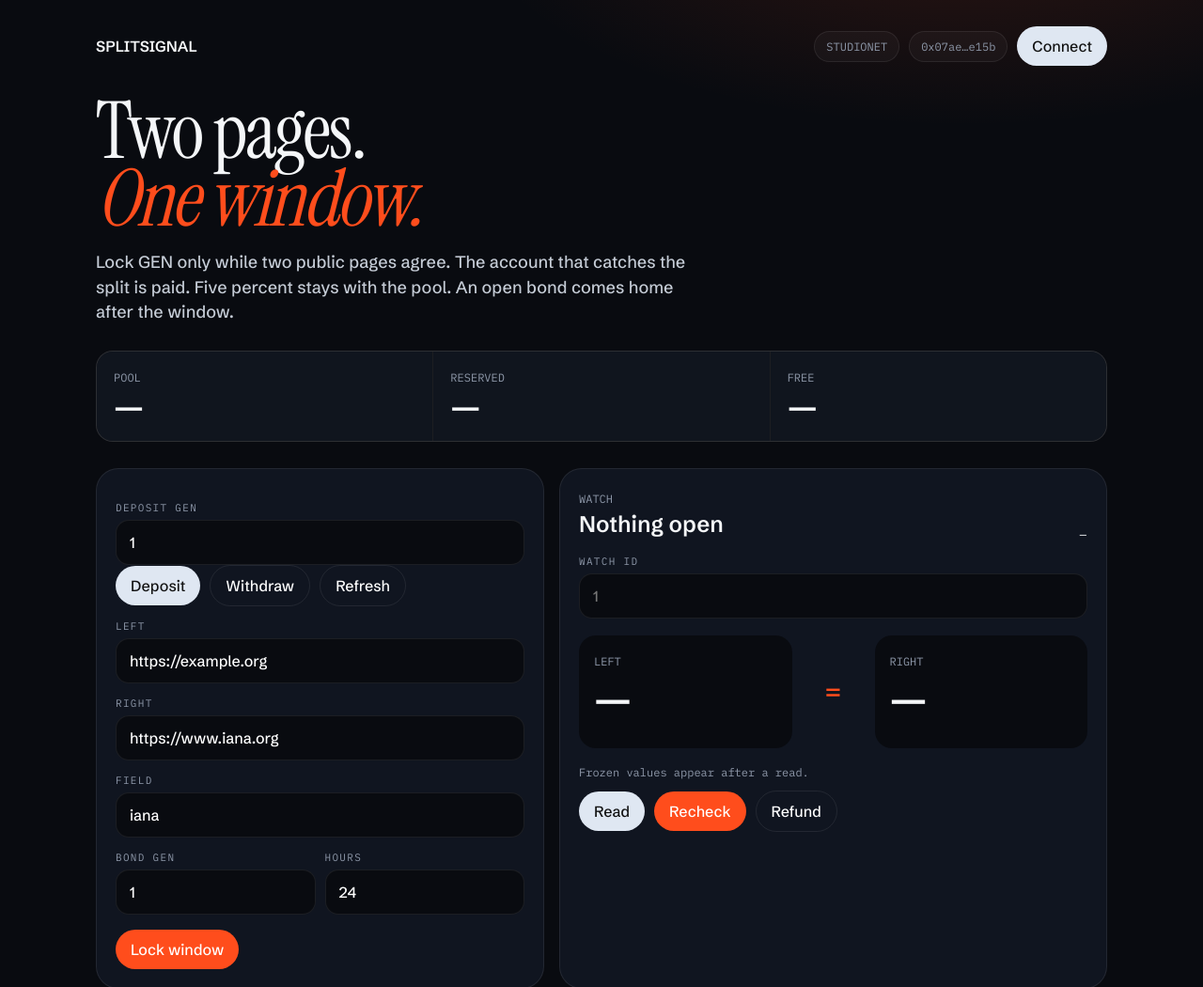
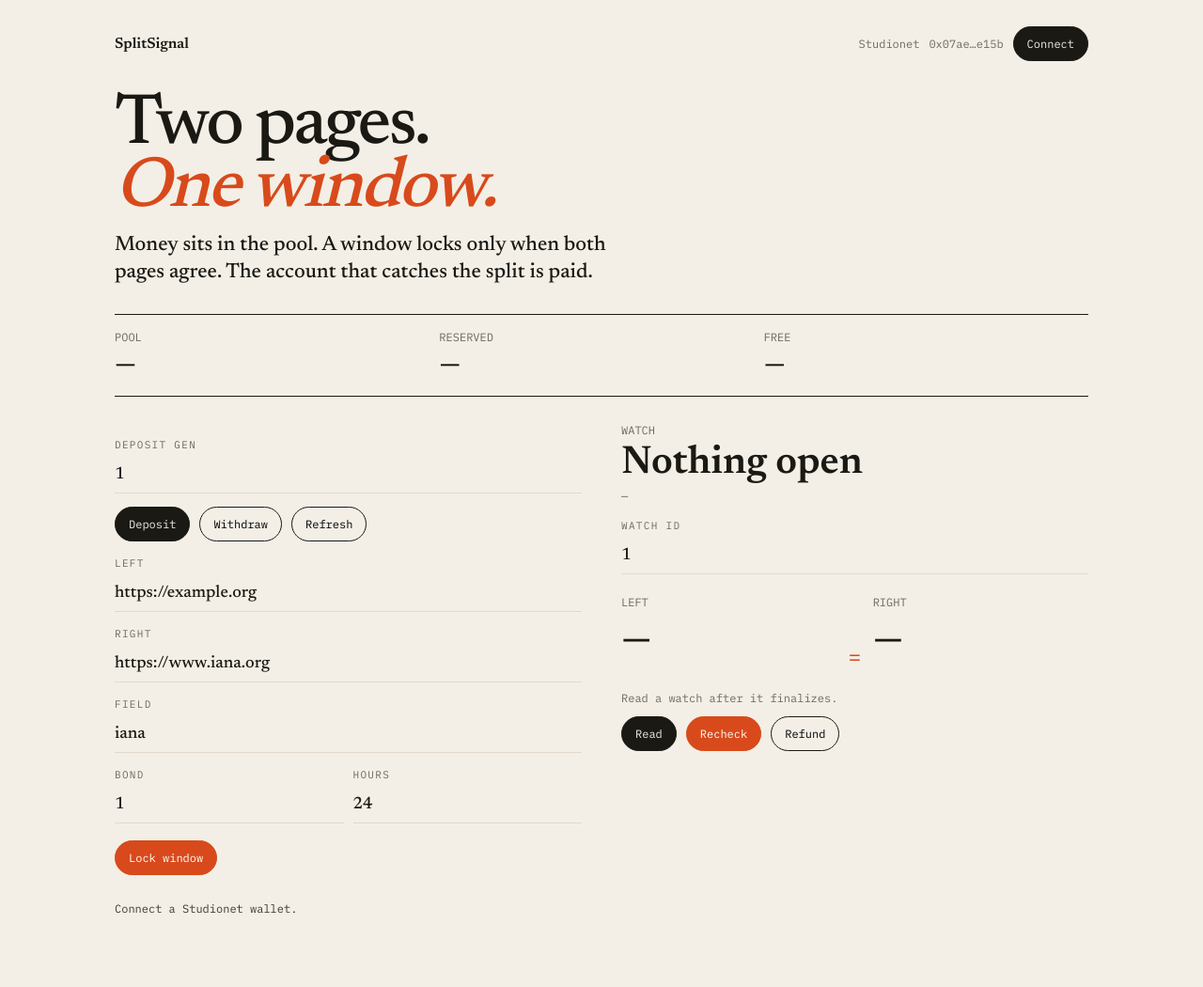
Before and after one commit to bearbaba/SplitSignal, a plain HTML site: page index.html in a window 1280 px wide. Shown: the top 1050 px of the page at 94% size. Drawn offline with Linux system fonts and the light colour scheme.

Commit message:
Replace the desk with a paper layout

```diff
--- a/index.html
+++ b/index.html
@@ -4,51 +4,47 @@
 <meta charset="utf-8" />
 <meta name="viewport" content="width=device-width, initial-scale=1" />
 <title>SplitSignal</title>
-<link href="https://fonts.googleapis.com/css2?family=IBM+Plex+Mono:wght@400;500&family=Instrument+Serif&family=Schibsted+Grotesk:wght@500;600&display=swap" rel="stylesheet" />
+<link href="https://fonts.googleapis.com/css2?family=IBM+Plex+Mono:wght@400;500&family=Newsreader:opsz,wght@6..72,500;6..72,600&display=swap" rel="stylesheet" />
 <style>
-  :root { --bg:#090b10; --card:#121722; --line:rgba(255,255,255,.08); --muted:#8d97a8; --ink:#f4f6f8; --hot:#ff4d1c; }
+  :root { --bg:#f3efe6; --ink:#1b1914; --muted:#6f6a60; --line:#e2d9cc; --hot:#d84a1b; --card:#fffdf8; }
   * { box-sizing:border-box; }
-  body { margin:0; background:radial-gradient(900px 420px at 80% -10%, rgba(255,77,28,.16), transparent 60%), var(--bg); color:var(--ink); font-family:"Schibsted Grotesk",sans-serif; }
-  main { max-width:1120px; margin:0 auto; padding:28px 22px 80px; }
+  body { margin:0; background:var(--bg); color:var(--ink); font-family:"Newsreader",serif; }
+  main { max-width:1080px; margin:0 auto; padding:28px 22px 80px; }
   nav, .row { display:flex; gap:10px; align-items:center; flex-wrap:wrap; }
   nav { justify-content:space-between; }
-  a, .mono { color:var(--muted); font-family:"IBM Plex Mono",monospace; font-size:12px; text-decoration:none; }
-  .chip { border:1px solid var(--line); border-radius:999px; padding:8px 12px; background:rgba(255,255,255,.03); }
-  h1 { font-family:"Instrument Serif",serif; font-size:84px; font-weight:400; line-height:.86; margin:34px 0 12px; letter-spacing:-.03em; }
-  h1 em { font-style:italic; color:var(--hot); }
-  .lead { max-width:640px; color:#c5ccd6; font-size:18px; line-height:1.45; }
-  .strip { display:grid; grid-template-columns:repeat(3,1fr); gap:1px; background:var(--line); border:1px solid var(--line); border-radius:18px; overflow:hidden; margin:28px 0; }
-  .strip div { background:#10151e; padding:16px 18px; }
-  .strip b { display:block; font-size:32px; margin-top:4px; }
-  .desk { display:grid; grid-template-columns:.9fr 1.1fr; gap:16px; }
-  section { background:rgba(18,23,34,.92); border:1px solid var(--line); border-radius:24px; padding:20px; }
-  label { display:block; margin:14px 0 6px; color:var(--muted); font-family:"IBM Plex Mono",monospace; font-size:11px; letter-spacing:.12em; }
-  input { width:100%; border:1px solid var(--line); background:#090b10; color:white; border-radius:14px; padding:13px 14px; font:inherit; }
-  button { font:inherit; border:0; border-radius:999px; padding:11px 16px; cursor:pointer; }
-  .hot { background:var(--hot); color:white; } .blue { background:#dfe7f2; color:#111; } .ghost { background:transparent; color:white; border:1px solid var(--line); }
-  .head { display:flex; justify-content:space-between; align-items:end; }
-  .pill { font-family:"IBM Plex Mono",monospace; font-size:12px; letter-spacing:.08em; }
-  .pair { display:grid; grid-template-columns:1fr 72px 1fr; gap:8px; margin:18px 0; }
-  .src { background:#090b10; border-radius:18px; padding:16px; min-height:120px; }
-  .src b { display:block; font-size:40px; margin:8px 0; }
-  .mark { display:grid; place-items:center; color:var(--hot); font-size:28px; }
-  pre { margin-top:18px; white-space:pre-wrap; font-family:"IBM Plex Mono",monospace; font-size:12px; color:#d5dbe3; }
-  @media (max-width:860px) { h1 { font-size:52px; } .desk, .strip, .pair { grid-template-columns:1fr; } .mark { display:none; } }
+  .mono, a { font-family:"IBM Plex Mono",monospace; font-size:12px; color:var(--muted); text-decoration:none; }
+  h1 { font-size:76px; line-height:.88; font-weight:500; margin:36px 0 12px; letter-spacing:-.035em; }
+  h1 i { color:var(--hot); font-style:italic; }
+  .lead { max-width:560px; font-size:22px; line-height:1.35; margin:0 0 28px; }
+  .nums { display:grid; grid-template-columns:repeat(3,1fr); border-top:1px solid var(--ink); border-bottom:1px solid var(--ink); }
+  .nums div { padding:16px 0; }
+  .nums b { display:block; font-size:34px; margin-top:4px; }
+  .desk { display:grid; grid-template-columns:1fr 1fr; gap:42px; margin-top:28px; }
+  label { display:block; margin:16px 0 6px; font-family:"IBM Plex Mono",monospace; font-size:11px; letter-spacing:.12em; color:var(--muted); }
+  input { width:100%; border:0; border-bottom:1px solid var(--line); background:transparent; color:var(--ink); padding:10px 0; font:18px "Newsreader",serif; }
+  button { font-family:"IBM Plex Mono",monospace; font-size:12px; border:1px solid var(--ink); background:transparent; border-radius:999px; padding:10px 14px; cursor:pointer; }
+  .hot { background:var(--hot); color:white; border-color:var(--hot); }
+  .fill { background:var(--ink); color:var(--bg); }
+  .split { display:grid; grid-template-columns:1fr auto 1fr; gap:12px; align-items:end; margin:22px 0; }
+  .src b { display:block; font-size:48px; line-height:1; margin:8px 0; }
+  .eq { font-size:28px; color:var(--hot); }
+  pre { margin-top:28px; white-space:pre-wrap; font-family:"IBM Plex Mono",monospace; font-size:12px; color:#3d3a34; }
+  @media (max-width:800px) { h1 { font-size:48px; } .desk, .nums, .split { grid-template-columns:1fr; } .eq { display:none; } }
 </style>
 </head>
 <body>
 <main>
   <nav>
-    <b>SPLITSIGNAL</b>
+    <b>SplitSignal</b>
     <div class="row">
-      <span class="chip mono">STUDIONET</span>
-      <a class="chip" href="https://studio.genlayer.com/?import-contract=0x07aeE113dD0248DB23BC0259ba1197D0cFC9e15b">0x07ae…e15b</a>
-      <button id="connect" class="blue">Connect</button>
+      <span class="mono">Studionet</span>
+      <a href="https://studio.genlayer.com/?import-contract=0x07aeE113dD0248DB23BC0259ba1197D0cFC9e15b">0x07ae…e15b</a>
+      <button id="connect" class="fill">Connect</button>
     </div>
   </nav>
-  <h1>Two pages.<br><em>One window.</em></h1>
-  <p class="lead">Lock GEN only while two public pages agree. The account that catches the split is paid. Five percent stays with the pool. An open bond comes home after the window.</p>
-  <div class="strip">
+  <h1>Two pages.<br><i>One window.</i></h1>
+  <p class="lead">Money sits in the pool. A window locks only when both pages agree. The account that catches the split is paid.</p>
+  <div class="nums">
     <div><span class="mono">POOL</span><b id="poolVal">—</b></div>
     <div><span class="mono">RESERVED</span><b id="reservedVal">—</b></div>
     <div><span class="mono">FREE</span><b id="freeVal">—</b></div>
@@ -56,26 +52,28 @@
   <div class="desk">
     <section>
       <label>DEPOSIT GEN</label><input id="dep" value="1" />
-      <div class="row"><button class="blue" id="deposit">Deposit</button><button class="ghost" id="withdraw">Withdraw</button><button class="ghost" id="refresh">Refresh</button></div>
+      <div class="row" style="margin-top:14px"><button id="deposit" class="fill">Deposit</button><button id="withdraw">Withdraw</button><button id="refresh">Refresh</button></div>
       <label>LEFT</label><input id="left" value="https://example.org" />
       <label>RIGHT</label><input id="right" value="https://www.iana.org" />
       <label>FIELD</label><input id="field" value="iana" />
       <div class="row">
-        <div style="flex:1"><label>BOND GEN</label><input id="bond" value="1" /></div>
+        <div style="flex:1"><label>BOND</label><input id="bond" value="1" /></div>
         <div style="flex:1"><label>HOURS</label><input id="hours" value="24" /></div>
       </div>
-      <div class="row" style="margin-top:16px"><button class="hot" id="openWatch">Lock window</button></div>
+      <div class="row" style="margin-top:18px"><button id="openWatch" class="hot">Lock window</button></div>
     </section>
     <section>
-      <div class="head"><div><span class="mono">WATCH</span><h2 id="title" style="margin:4px 0">Nothing open</h2></div><span class="pill" id="pill">—</span></div>
-      <label>WATCH ID</label><input id="id" placeholder="1" />
-      <div class="pair">
+      <span class="mono">WATCH</span>
+      <h2 id="title" style="font-size:42px;margin:6px 0">Nothing open</h2>
+      <span class="mono" id="pill">—</span>
+      <label>WATCH ID</label><input id="id" value="1" />
+      <div class="split">
         <div class="src"><span class="mono">LEFT</span><b id="leftVal">—</b><span class="mono" id="leftUrl"></span></div>
-        <div class="mark" id="mark">=</div>
+        <div class="eq" id="mark">=</div>
         <div class="src"><span class="mono">RIGHT</span><b id="rightVal">—</b><span class="mono" id="rightUrl"></span></div>
       </div>
-      <p class="mono" id="meta">Frozen values appear after a read.</p>
-      <div class="row"><button class="blue" id="read">Read</button><button class="hot" id="recheck">Recheck</button><button class="ghost" id="refund">Refund</button></div>
+      <p class="mono" id="meta">Read a watch after it finalizes.</p>
+      <div class="row"><button id="read" class="fill">Read</button><button id="recheck" class="hot">Recheck</button><button id="refund">Refund</button></div>
     </section>
   </div>
   <pre id="out">Connect a Studionet wallet.</pre>
```
